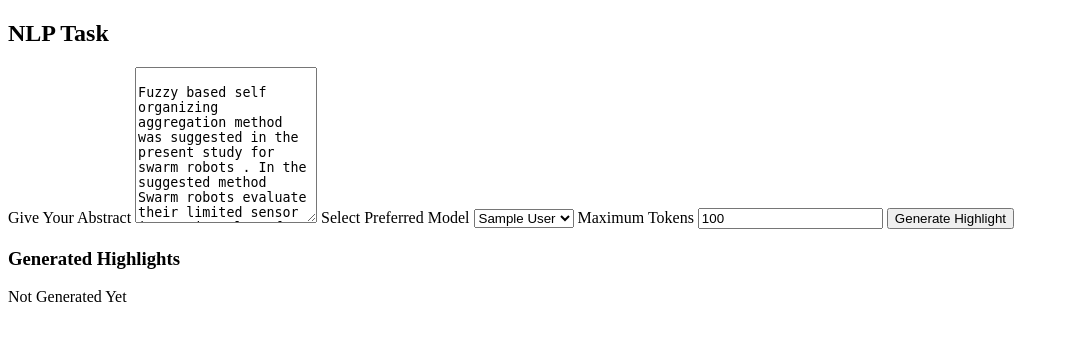
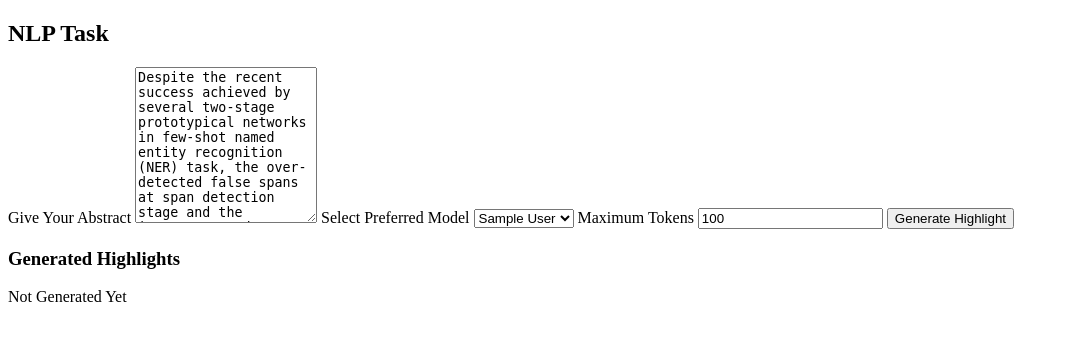
Before and after one commit to tohidarehman/HighlightsGeneration-MixSub, a Python web app: template templates/application.html in a window 1280 px wide. Shown: the top 341 px of the page, without its empty margins (0-1069 px from the left). Run offline with Jinja, Linux system fonts and the light colour scheme; the template is opened without the code that fills it: most values are stand-ins (such as "Sample title", 1, 10 or a date in 2020).

Commit message:
Update application.html

```diff
--- a/templates/application.html
+++ b/templates/application.html
@@ -19,8 +19,7 @@
                     title="Paper Content"
                     minlength="1"
                     required
-                >
-                    Fuzzy based self organizing aggregation method was suggested in the present study for swarm robots . In the suggested method Swarm robots evaluate their limited sensor input via rules of fuzzy logic and display aggregation behavior with the suggested aggregation method . In the meantime swarm robots also have the ability to escape the obstacles in a bounded arena with this method . Swarm robots perceive the neighboring robots with this method make individual decisions and display aggregation behaviors . Different from the traditional self organizing aggregation methods the suggested approach utilizes fuzzy logic controllers to evaluate limited sensor data . Systematic experiments were applied on different number of swarm robots with different detection areas in arenas of different sizes . Moreover noise was applied on the sensor inputs for examining the performance of the fuzzy logic based self organizing aggregation method . The scalability and flexibility of the self organizing aggregation behaviors of swarm robots were evaluated by way of systematic experiments . The swarm robots displayed aggregation behavior during the systematic experiments applied despite the changes in the number of robots and detection distances .
+                >Despite the recent success achieved by several two-stage prototypical networks in few-shot named entity recognition (NER) task, the over-detected false spans at span detection stage and the inaccurate and unstable prototypes at type classification stage remain to be challenging problems. In this paper, we propose a novel Type-Aware Decomposed framework, namely TadNER, to solve these problems. We first present a type-aware span filtering strategy to filter out false spans by removing those semantically far away from type names. We then present a type-aware contrastive learning strategy to construct more accurate and stable prototypes by jointly exploiting support samples and type names as references. Extensive experiments on various benchmarks prove that our proposed TadNER framework yields a new state-of-the-art performance.
                 </textarea>
 
                 <label for="PreferredModel">Select Preferred Model</label>
```
